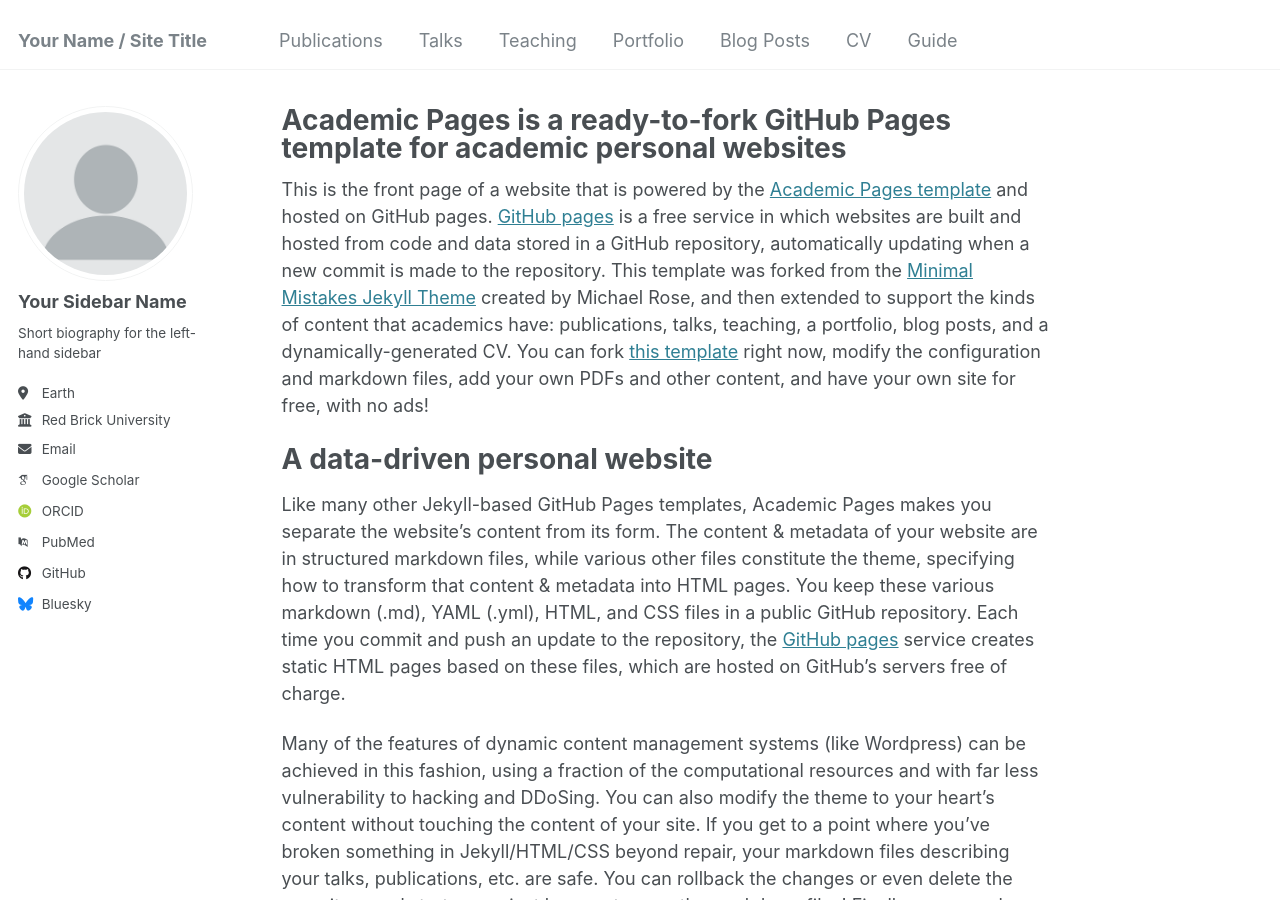
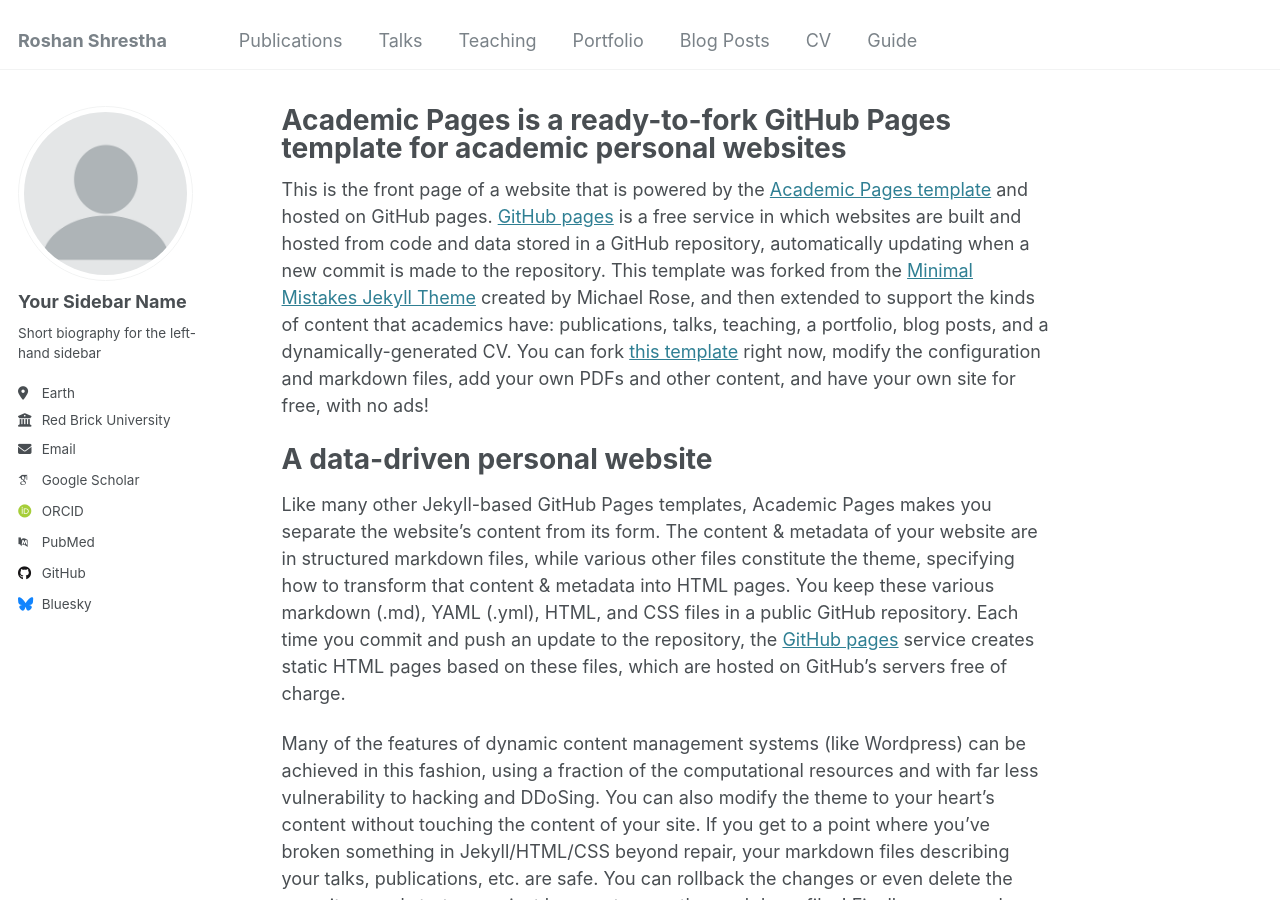
Before and after one commit to roshan2004/roshan2004.github.io, a Jekyll site: the page built from _pages/about.md, in a window 1280 px wide and 900 px high. Built offline with Jekyll 4.4.1, drawn with Linux system fonts in a browser that asks for light colours; some web fonts are replaced.

Commit message:
Update _config.yml

```diff
--- a/_config.yml
+++ b/_config.yml
@@ -8,7 +8,7 @@
 
 # Basic Site Settings
 locale                   : "en-US"
-title                    : "Your Name / Site Title"
+title                    : "Roshan Shrestha"
 title_separator          : "-"
 name                     : &name "Your Name"
 description              : &description "personal description"
```
